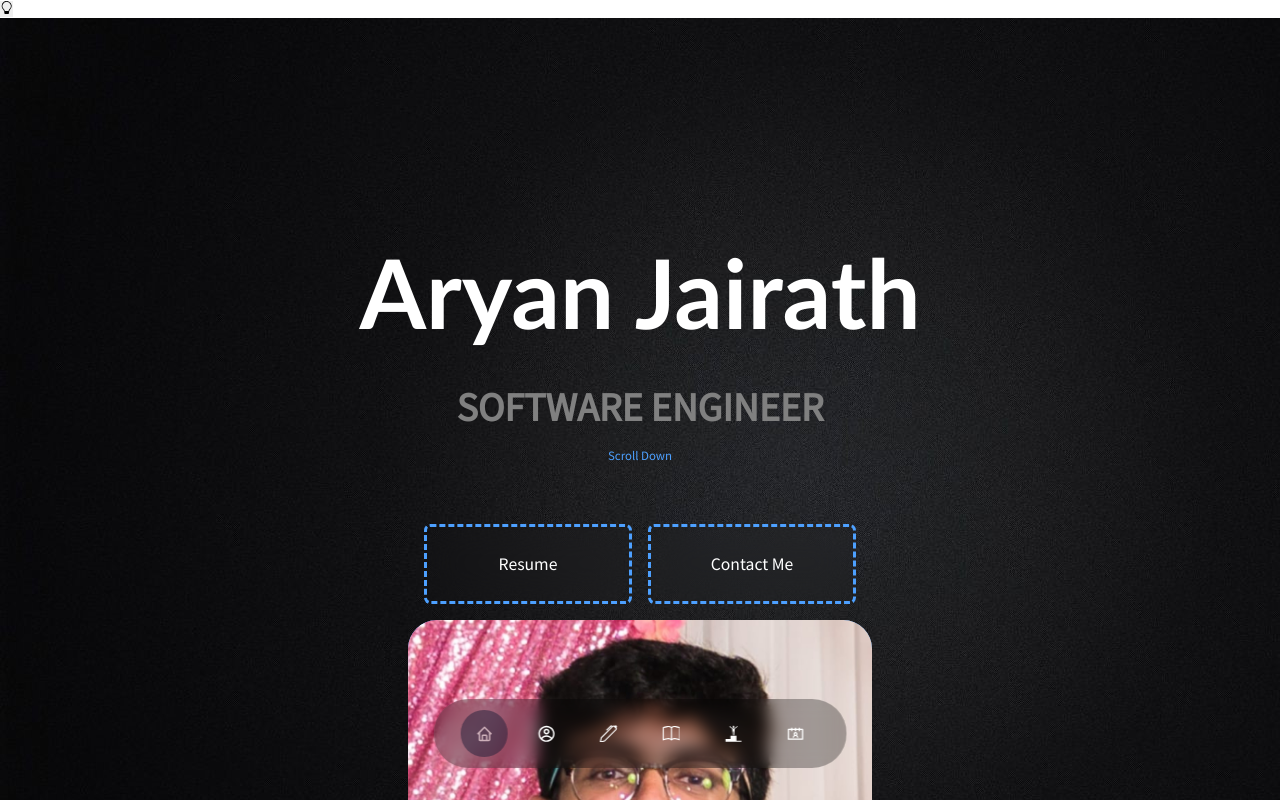
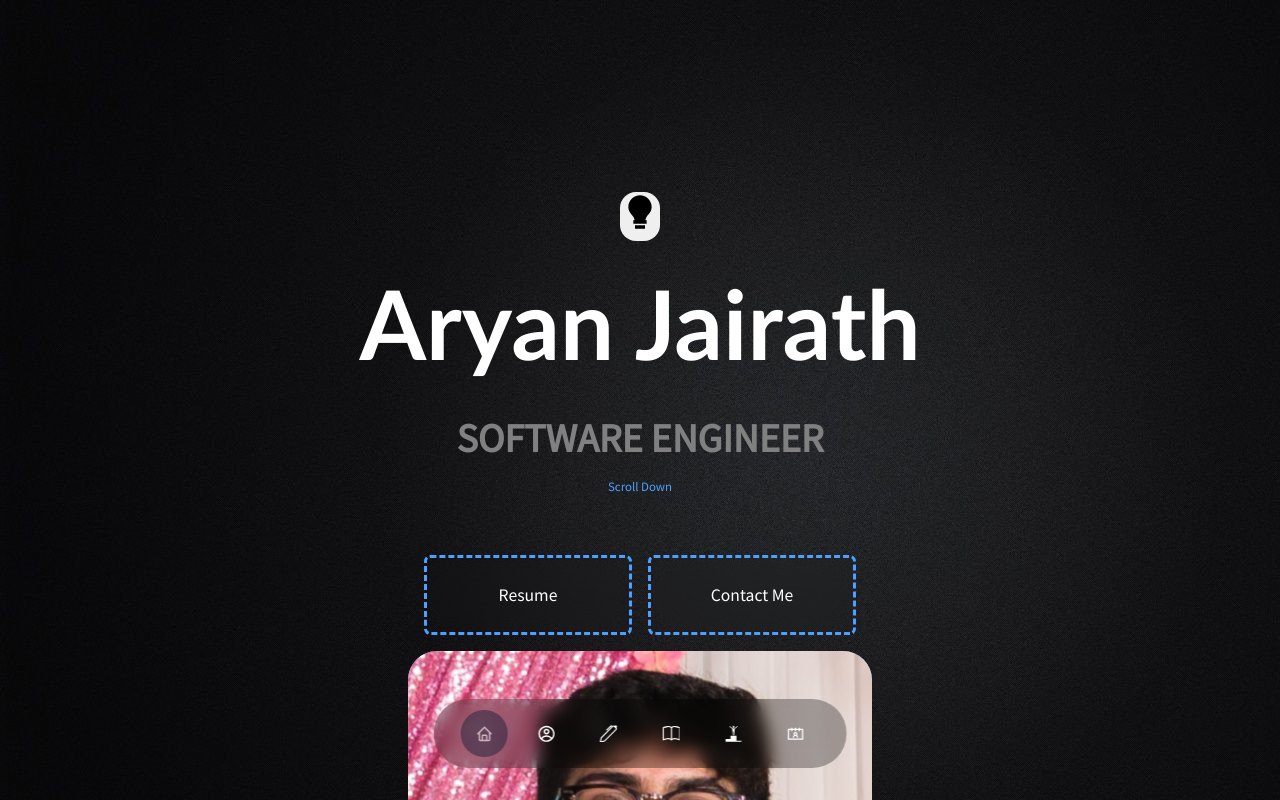
Before and after one commit to aryanjairath/Aryan-s-Portfolio-Website, a React (Create React App) app: page / in a window 1280 px wide. Shown: the top 800 px of the page. Built offline with nearby package versions, Linux system fonts and the light colour scheme; a web font is replaced by a local one.

Commit message:
icon for modes

```diff
--- a/src/components/header/Header.jsx
+++ b/src/components/header/Header.jsx
@@ -5,12 +5,15 @@ import ME from '../../assets/me.jpg.jpg'
 import HeaderSocials from './HeaderSocials'
 import { ThemeContext } from '../../contexts/ThemeContext';
 import { useContext } from 'react'
+import { BiSolidBulb } from 'react-icons/bi'
+import { CgBulb } from 'react-icons/cg'
 const Header = () => {
-  const {isLight, DarkMode, LightMode} = useContext(ThemeContext);
+  const {isLight, DarkMode, LightMode, toggleMode} = useContext(ThemeContext);
   const theme = isLight ? LightMode: DarkMode;
   return (
     <header>
         <div className="container header_container">
+          <button onClick={() => toggleMode()} style ={{borderRadius:'1rem'}}><h3><BiSolidBulb /></h3></button>
             <h1 style = {{color: theme.text}}>Aryan Jairath</h1>
             <h4 className='text-light'>SOFTWARE ENGINEER</h4>
             <a href = "#contact" className='scroll_down'>Scroll Down</a>
--- a/src/contexts/ThemeContext.js
+++ b/src/contexts/ThemeContext.js
@@ -1,6 +1,5 @@
 import React, {useState} from "react";
 import { createContext } from "react";
-import { BsLightbulb } from "react-icons/bs";
 export const ThemeContext = createContext();
 
 const ThemeContextProvider = ( {children} ) => {
@@ -18,7 +17,6 @@ const ThemeContextProvider = ( {children} ) => {
     }
     return (
         <ThemeContext.Provider value = {{isLight, LightMode, DarkMode, toggleMode}}>
-            <button onClick={toggleMode}>{<BsLightbulb/>}</button>
             {children}
         </ThemeContext.Provider>
     )
```
